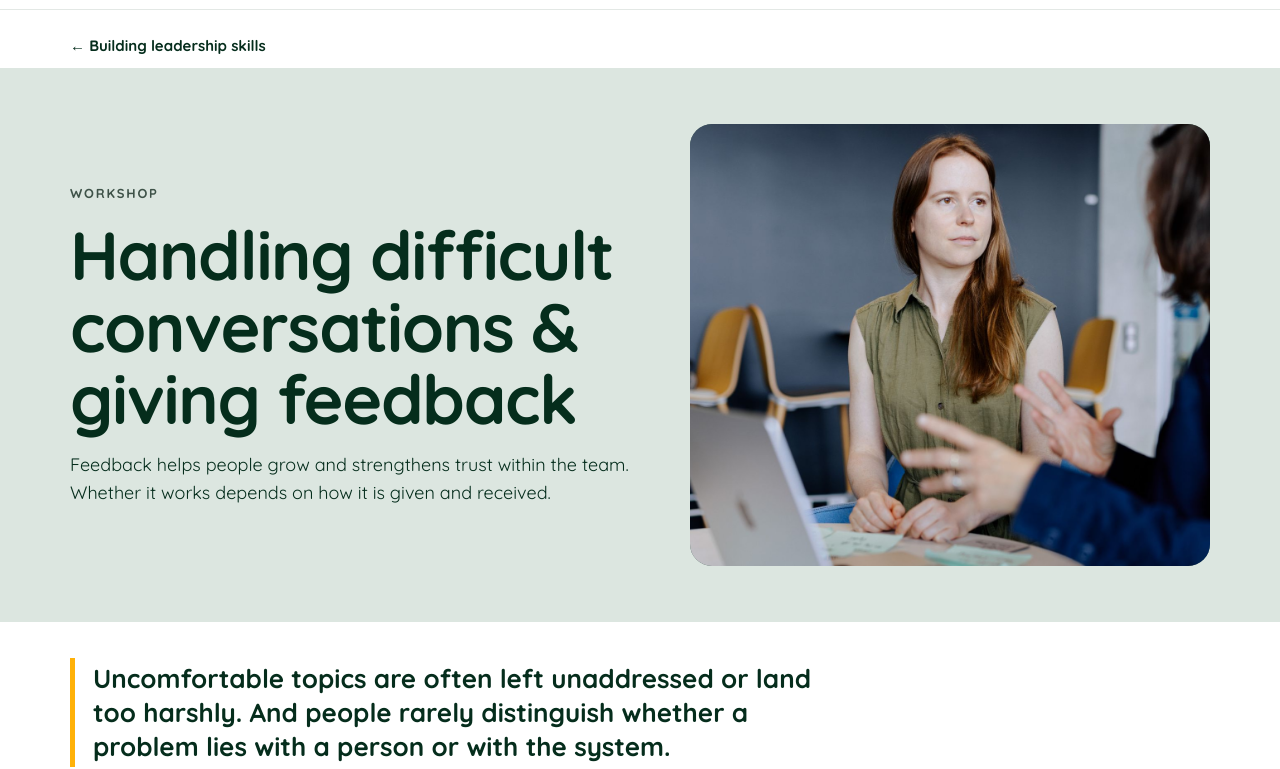
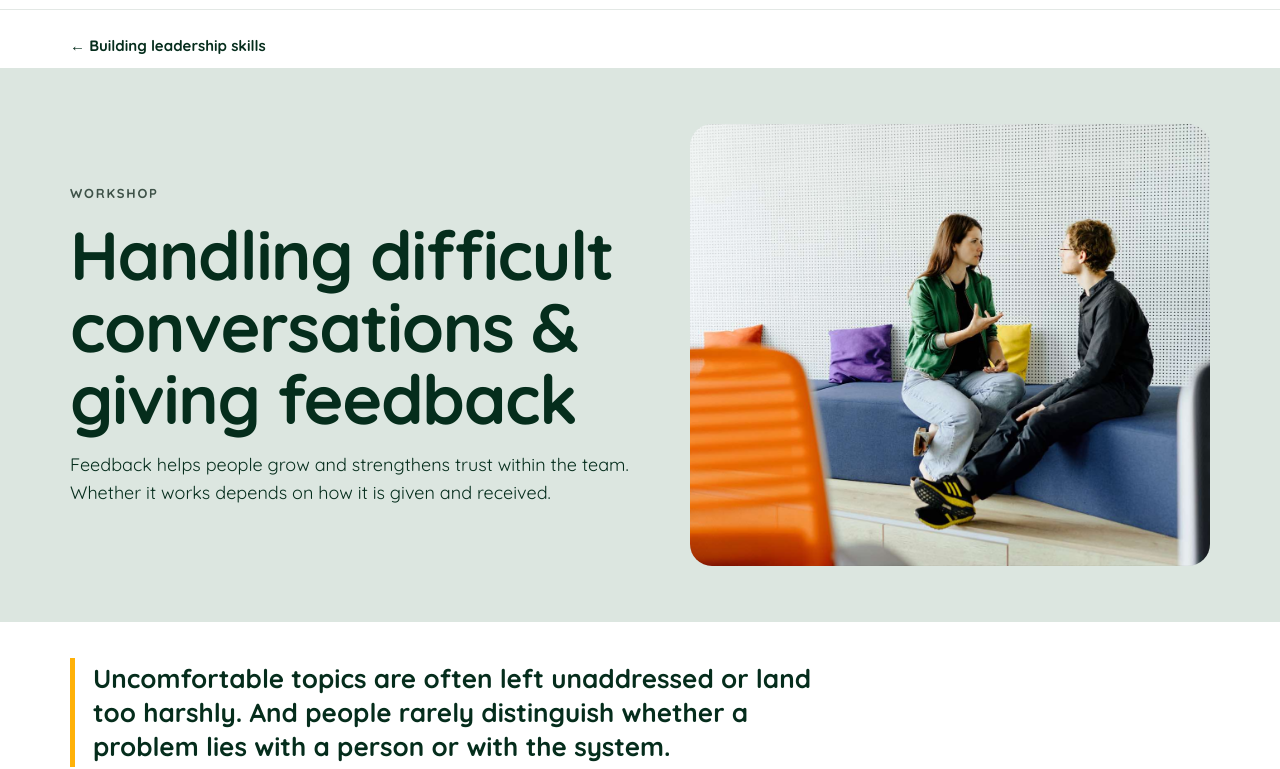
Before and after one commit to samirkeckOV/orgvolution-website, a plain HTML site: page en-workshop-schwierige-gespraeche-feedback.html in a window 1280 px wide. Shown: the part 59-828 px from the top of the page. Drawn offline with Linux system fonts and the light colour scheme.

Commit message:
Workshop Schwierige Gespräche & Feedback: neues Gruppenbild (DE/EN)
Ersetzt das Einzelporträt (w2.jpg) durch ein Gesprächsbild aus dem
Shooting 2026 (Orgvolution_26_0023) auf der Startseiten-Kachel und der
Workshop-Seite. w2.jpg bleibt auf den übrigen Seiten unverändert.

Co-Authored-By: Claude Opus 5.5 <noreply@anthropic.com>

```diff
--- a/en-workshop-schwierige-gespraeche-feedback.html
+++ b/en-workshop-schwierige-gespraeche-feedback.html
@@ -378,7 +378,7 @@ h1 { hyphens: manual; -webkit-hyphens: manual; overflow-wrap: break-word; }
 <h1 data-field="titel" id="ws-titel">Handling difficult conversations &amp; giving feedback</h1>
 <p class="lead" data-field="beschreibung">Feedback helps people grow and strengthens trust within the team. Whether it works depends on how it is given and received.</p>
 </div>
-<div class="dB-img"><img alt="" data-field="bild" src="img/w2.jpg"/></div>
+<div class="dB-img"><img alt="" data-field="bild" src="img/ws-schwierige-gespraeche.jpg"/></div>
 </div>
 </section>
 <section aria-label="Challenge" class="dB-challenge">
@@ -465,7 +465,7 @@ var WORKSHOP = {
   "format": "Remote or in-house, on site",
   "dauer": "Half a day to 2 days",
   "preis": "",
-  "bild": "img/w2.jpg"
+  "bild": "img/ws-schwierige-gespraeche.jpg"
 };
 /* ===== Ende WORKSHOP-INHALTE ===== */
 (function () {
```
Also changed, not shown: en-index.html (+1 -1 lines), index.html (+1 -1 lines), workshop-schwierige-gespraeche-feedback.html (+2 -2 lines), img/ws-schwierige-gespraeche.jpg (added).
